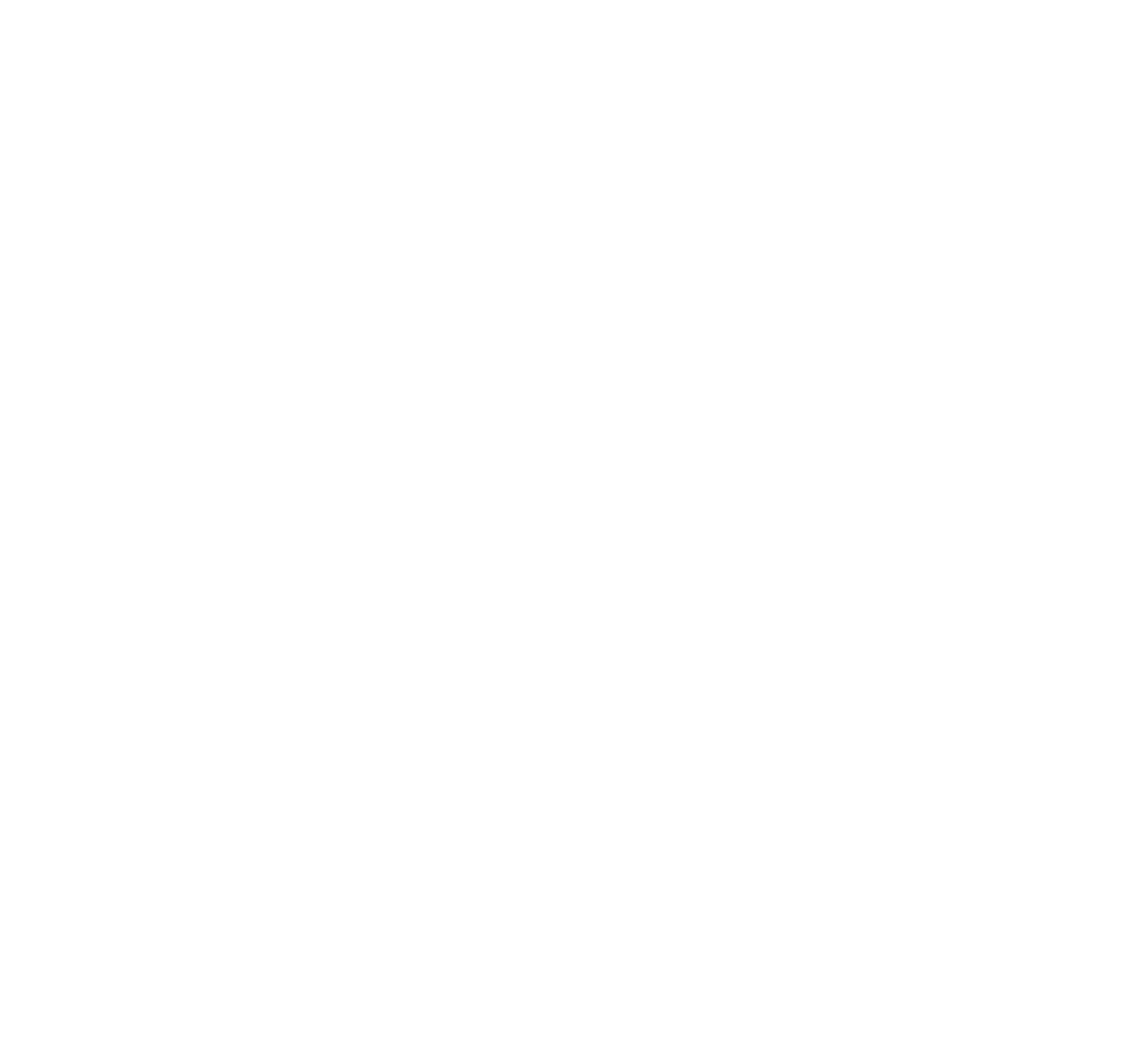
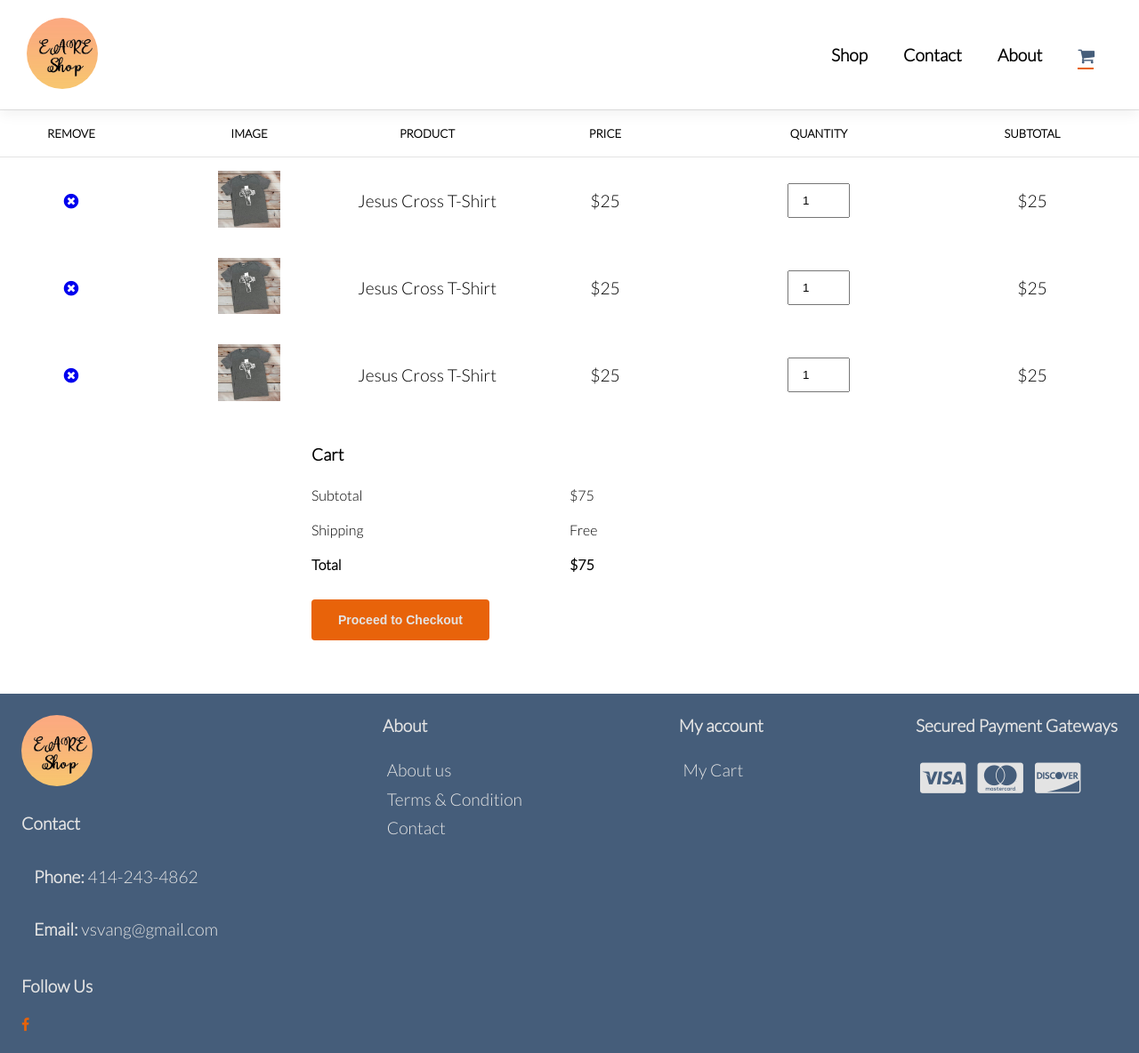
Before and after one commit to vsvang87/Clothing_Store, a website: page cart.html in a window 1280 px wide. Shown: the top 1184 px of the page at 89% size. Before the commit the page ends 800 px from the top, so only its background shows below. Drawn offline with Linux system fonts and the light colour scheme.

Commit message:
February 22 update

```diff
--- a/cart.html
+++ b/cart.html
@@ -4,7 +4,135 @@
     <meta charset="UTF-8" />
     <meta http-equiv="X-UA-Compatible" content="IE=edge" />
     <meta name="viewport" content="width=device-width, initial-scale=1.0" />
-    <title>Shopping Cart</title>
+    <link
+      rel="stylesheet"
+      href="https://cdnjs.cloudflare.com/ajax/libs/font-awesome/4.7.0/css/font-awesome.min.css"
+    />
+    <link rel="stylesheet" href="/css/styles.css" />
+    <title>Cart</title>
   </head>
-  <body></body>
+  <body>
+    <section id="header" class="header">
+      <a href="index.html"><img src="/images/Logo.JPG" alt="logo" class="logo" /></a>
+      <div>
+       <!--Nav-Links-->
+    </div>
+    <ul id="navbar" class='navbar'>
+          <li><a href="/index.html">Shop</a></li>
+          <li><a href="/contact.html" >Contact</a></li>
+          <li><a href="/about.html" >About</a></li>
+          <li><a href="cart.html" id="lg-bag" class="active"><i class="fa fa-shopping-cart"></i></a></li>
+          <!--Close Button in Hamburger Menu-->
+          <a href="#" id="close"><i class="fa fa-times"></i></a>
+        </ul>
+      </div>
+      <!--Hamburger Menu and Cart-->
+      <div id="mobile">
+        <a href="cart.html" id="cart"><i class="fa fa-shopping-cart"></i></a>
+        <i id="bar" class="fa fa-bars"></i>
+        </div>
+    </section>
+    <!--Cart Table-->
+    <section id="cart" class="section-p1">
+      <table width="100%">
+        <thead>
+          <tr>
+            <td>Remove</td>
+            <td>Image</td>
+            <td>Product</td>
+            <td>Price</td>
+            <td>Quantity</td>
+            <td>Subtotal</td>
+          </tr>
+        </thead>
+        <tbody>
+          <tr>
+            <td><a href="#"><i class="fa fa-times-circle"></i></a></td>
+            <td><img src="/images/jesuscrossgrayshirt.jpg" alt=""></td>
+            <td>Jesus Cross T-Shirt</td>
+            <td>$25</td>
+            <td><input type="number" value="1"></td>
+            <td>$25</td>
+          </tr>
+           <tr>
+            <td><a href="#"><i class="fa fa-times-circle"></i></a></td>
+            <td><img src="/images/jesuscrossgrayshirt.jpg" alt=""></td>
+            <td>Jesus Cross T-Shirt</td>
+            <td>$25</td>
+            <td><input type="number" value="1"></td>
+            <td>$25</td>
+          </tr>
+           <tr>
+            <td><a href="#"><i class="fa fa-times-circle"></i></a></td>
+            <td><img src="/images/jesuscrossgrayshirt.jpg" alt=""></td>
+            <td>Jesus Cross T-Shirt</td>
+            <td>$25</td>
+            <td><input type="number" value="1"></td>
+            <td>$25</td>
+          </tr>
+        </tbody>
+      </table>
+    </section>
+    <!--Checkout Summary-->
+    <section id="cart-add" class="section-p1">
+      <div id="subtotal">
+        <h3>Cart</h3>
+        <table>
+          <tr>
+            <td>Subtotal</td>
+            <td>$75</td>
+          </tr>
+          <tr>
+            <td>Shipping</td>
+            <td>Free</td>
+          </tr>
+          <tr>
+            <td><strong>Total</strong></td>
+            <td><strong>$75</strong></td>
+          </tr>
+        </table>
+        <button class="normal">Proceed to Checkout</button>
+      </div>
+    </section>
+    <!--Footer-->
+     <footer class="section-p1">
+      <div class="footer-container">
+  <div class="col">
+        <img src="/images/Logo.jpg" alt="logo" class="logo">
+        <h4>Contact</h4>
+        <p><strong>Phone:</strong> 414-243-4862</p>
+        <p><strong>Email:</strong> vsvang@gmail.com</p>
+        <div class="follow">
+          <h4>Follow Us</h4>
+          <div class="icon">
+            <i class="fa fa-facebook"></i>
+          </div>
+        </div>
+      </div>
+      <div class="col about">
+        <h4>About</h4>
+        <a href="#">About us</a>
+        <a href="#">Terms & Condition</a>
+        <a href="#">Contact</a>
+
+      </div>
+      <div class="col my-account">
+        <h4>My account</h4>
+        <a href="#">My Cart</a>
+      </div>
+
+
+      <div class="row install">
+        <h4>Secured Payment Gateways</h4>
+        <i class="fa fa-cc-visa"></i>
+        <i class="fa fa-cc-mastercard"></i>
+        <i class="fa fa-cc-discover"></i>
+      </div>
+      </div>
+    <div class="copyright">
+        <p>copyright@ 2022, Zoua Vang</p>
+      </div>
+    </footer>
+    <script src="/js/app.js"></script>
+  </body>
 </html>
--- a/css/styles.css
+++ b/css/styles.css
@@ -24,8 +24,8 @@ button.normal {
   font-size: 14px;
   font-weight: 600;
   padding: 15px 30px;
-  color: var(--third-color);
-  background-color: var(--second-color);
+  color: var(--second-color);
+  background-color: var(--first-color);
   border-radius: 4px;
   cursor: pointer;
   border: none;
@@ -60,8 +60,11 @@ button.normal {
   align-items: center;
   cursor: pointer;
 }
-#cart {
+#lg-bag {
   color: var(--third-color);
+}
+#lg-bag:hover {
+  color: var(--first-color);
 }
 #lg-bag {
   color: var(--third-color);
@@ -278,6 +281,11 @@ textarea {
     font-size: 1.1rem;
   }
 }
+@media (max-width: 460px) {
+  #form-details form {
+    width: 100%;
+  }
+}
 /* Footer */
 footer {
   background-color: var(--third-color);
@@ -416,6 +424,88 @@ p {
   cursor: pointer;
 }
 
+/* Cart */
+#cart {
+  overflow-x: auto;
+}
+
+#cart table {
+  width: 100%;
+  border-collapse: collapse;
+  table-layout: fixed;
+  white-space: nowrap;
+}
+#cart table img {
+  width: 70px;
+}
+#cart table td:nth-child(1) {
+  width: 100px;
+  text-align: center;
+}
+#cart table td:nth-child(2) {
+  width: 150px;
+  text-align: center;
+}
+#cart table td:nth-child(3) {
+  width: 100px;
+  text-align: center;
+}
+#cart table td:nth-child(4),
+#cart table td:nth-child(5),
+#cart table td:nth-child(6) {
+  width: 150px;
+  text-align: center;
+}
+#cart table td:nth-child(5) input {
+  width: 70px;
+  padding: 10px 5px 10px 15px;
+}
+#cart table thead {
+  border: 1px solid var(--second-color);
+  border-left: none;
+  border-right: none;
+}
+#cart table thead td {
+  font-weight: 900;
+  text-transform: uppercase;
+  font-size: 13px;
+  padding: 18px 0;
+}
+#cart table tbody tr td {
+  padding: 15px 0;
+}
+#cart table tbody td {
+  font-size: 1.2rem;
+}
+
+/*Cart Checkout Total*/
+#cart-add {
+  display: flex;
+  flex-wrap: wrap;
+  justify-content: space-around;
+  align-items: flex-start;
+}
+
+#subtotal {
+  width: 50%;
+  margin-bottom: 30px;
+  align-items: flex-end;
+  padding: 30px;
+}
+#subtotal table {
+  border-collapse: collapse;
+  width: 100%;
+  margin-bottom: 20px;
+}
+#subtotal table td {
+  width: 50%;
+
+  padding: 10px 0;
+}
+#subtotal h3 {
+  font-weight: 700;
+  padding-bottom: 15px;
+}
 /* Media Query Tablet and Desktop */
 @media (max-width: 865px) {
   .section-p1 {
```
Also changed, not shown: about.html (+10 -4 lines), contact.html (+10 -5 lines), index.html (+2 -2 lines), product4.html (+2 -2 lines).
